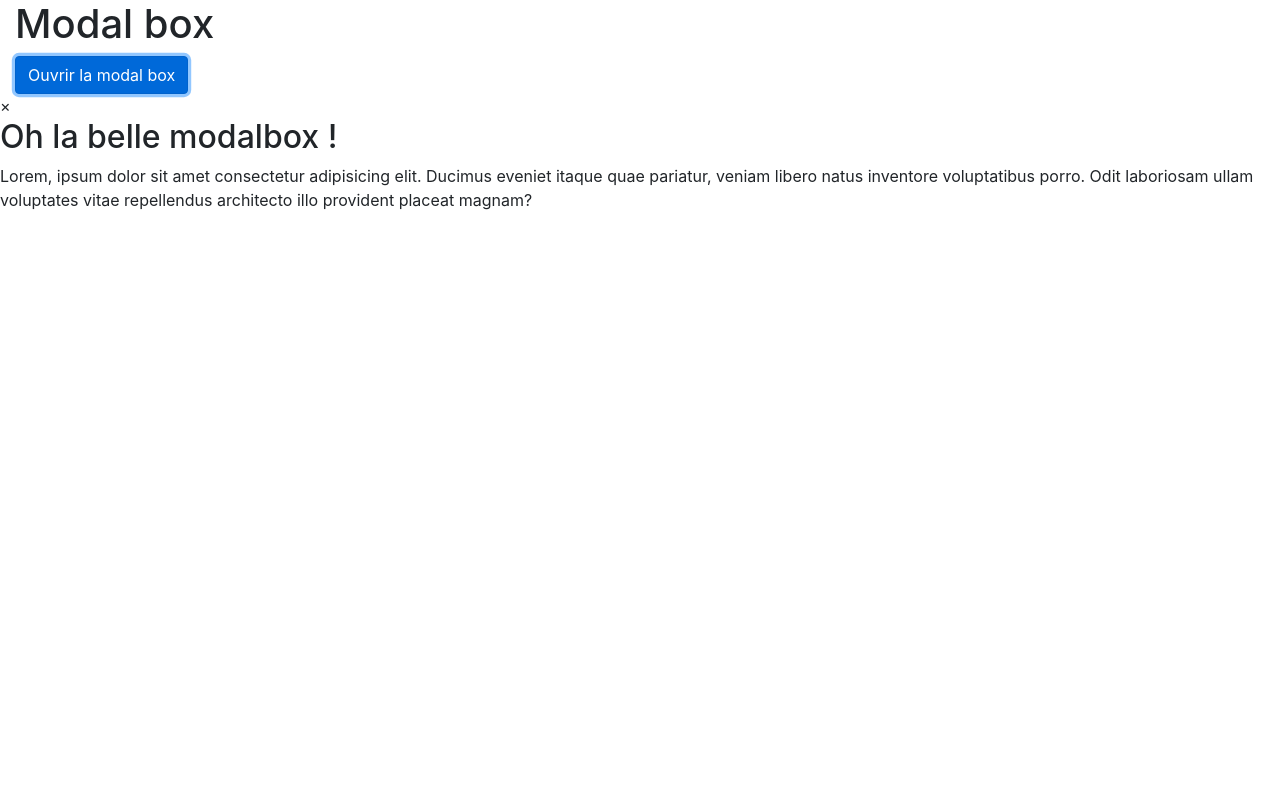
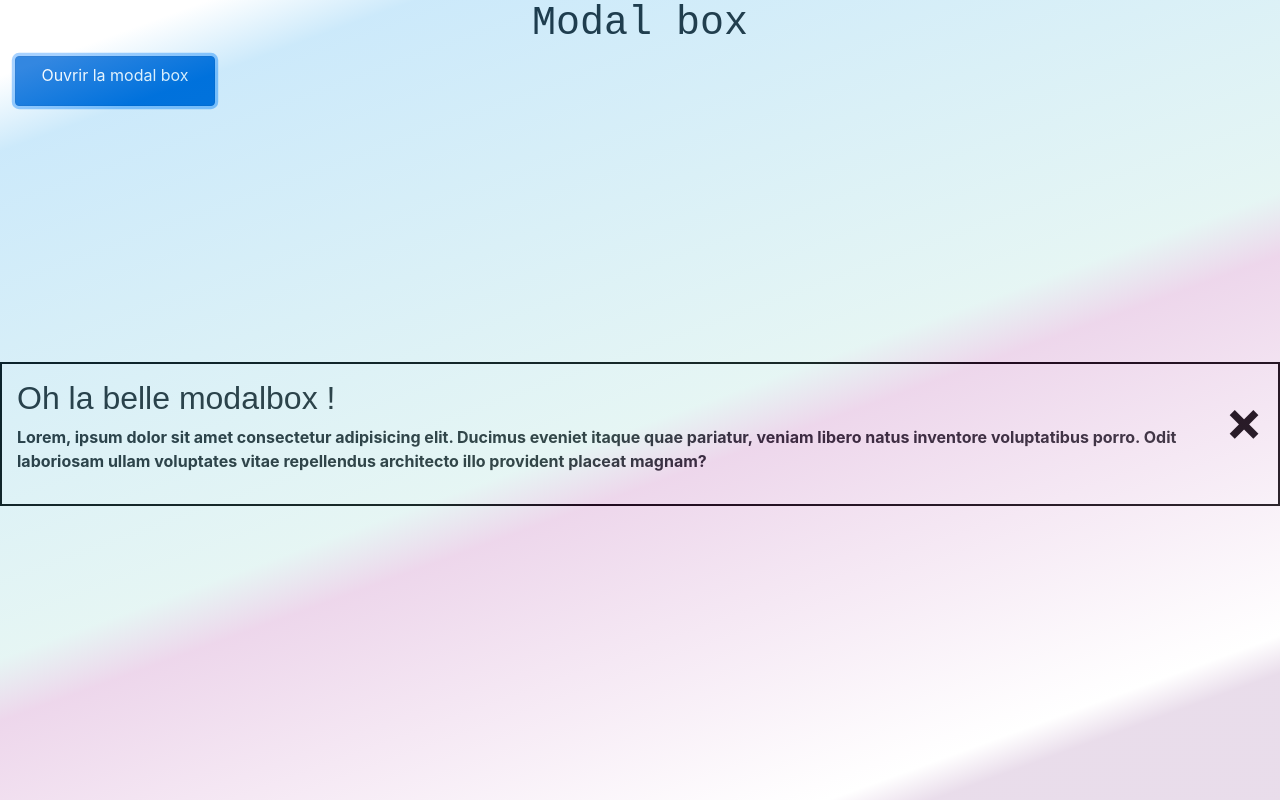
Before and after one commit to dwwm-istres/make-your-own-modal-box-Lowco972, a plain HTML site: page index.html in a window 1280 px wide. Both pictures are taken after a click on the link "Ouvrir la modal box". Drawn offline with nearby package versions, Linux system fonts and the light colour scheme.

Commit message:
Fichiers fournis par jaguar network

```diff
--- a/css/style.css
+++ b/css/style.css
@@ -1 +1,48 @@
 /* Ici les CSS */
+/*titre*/
+h1{
+    text-align: center;
+    font-size: 40px;
+    font-family: monospace;
+
+}
+/*ma modal*/
+#modalToggler{
+    background-color: rgb(0,0,0,);
+    background-color: rgba(0,0,0,0,4);
+    overflow: auto;
+    height: 50px;
+    width: 200px;
+}
+#modal{
+    margin: 20% auto;
+    padding: 15px;
+    border: 2px solid black;
+    width: auto;
+    display: none;
+    box-shadow: 25px,15px,10px;
+}
+/*btn fermé*/
+#close{
+    color:black;
+    float: right;
+    font-size: 3.5rem;
+    font-weight: bold;
+}
+#NouvelleCouleur{
+    position: absolute;
+    top: 0;
+    left: 0;
+    right: 0;
+    bottom: 0;
+    z-index: 5;
+    background-color:background-color: #ffffff;
+    background-image: linear-gradient(160deg, #ffffff 6%, #0093E9 12%, #80D0C7 52%, #a7369e 57%, #ffffff 87%, #91549a 90%);
+    display: none;
+    opacity: 0.2;
+}
+h2{
+    font-family: sans-serif;
+    size: 15px;
+
+}
--- a/index.html
+++ b/index.html
@@ -1,34 +1,51 @@
 <!DOCTYPE html>
 <html lang="en">
+
 <head>
     <meta charset="UTF-8">
     <meta name="viewport" content="width=device-width, initial-scale=1.0">
-    <link rel="stylesheet" href="https://cdn.jsdelivr.net/npm/bootstrap@4.5.3/dist/css/bootstrap.min.css" integrity="sha384-TX8t27EcRE3e/ihU7zmQxVncDAy5uIKz4rEkgIXeMed4M0jlfIDPvg6uqKI2xXr2" crossorigin="anonymous">
+    <link rel="stylesheet" href="https://cdn.jsdelivr.net/npm/bootstrap@4.5.3/dist/css/bootstrap.min.css"
+        integrity="sha384-TX8t27EcRE3e/ihU7zmQxVncDAy5uIKz4rEkgIXeMed4M0jlfIDPvg6uqKI2xXr2" crossorigin="anonymous">
     <link rel="stylesheet" href="./css/style.css">
     <title>Document</title>
 </head>
+
 <body>
     <div class="container-fluid">
         <div class="row">
+            <!--Titre-->
             <div class="col">
                 <h1>Modal box</h1>
             </div>
         </div>
+        <!--Ma modal-->
         <div class="row">
-            <div class="col">
-                <a id="modal-toggler" href="#" class='btn btn-primary'>Ouvrir la modal box</a>
+            <div class="col ">
+                <a id="modalToggler" href="#" class='btn btn-primary d-flex justify-content-center'
+                    onclick="PopUp">Ouvrir la
+                    modal box</a>
             </div>
         </div>
     </div>
+    <!--contenue de ma modal-->
     <div id="modal">
+        <!--close-->
         <span id="close" class="ferme">&times;</span>
+        <!--contenue -->
         <div class="titre-modal">
             <h2>Oh la belle modalbox !</h2>
         </div>
         <div class="body-modal">
-            <p>Lorem, ipsum dolor sit amet consectetur adipisicing elit. Ducimus eveniet itaque quae pariatur, veniam libero natus inventore voluptatibus porro. Odit laboriosam ullam voluptates vitae repellendus architecto illo provident placeat magnam?</p>
+            <p><b>Lorem, ipsum dolor sit amet consectetur adipisicing elit. Ducimus eveniet itaque quae pariatur, veniam
+                    libero natus inventore voluptatibus porro. Odit laboriosam ullam voluptates vitae repellendus
+                    architecto
+                    illo provident placeat magnam?</b></p>
         </div>
+    </div>
+    <div id="NouvelleCouleur">
+
     </div>
 </body>
 <script src="./js/app.js"></script>
+
 </html>
--- a/js/app.js
+++ b/js/app.js
@@ -2,6 +2,27 @@
 /*
  * Don't forget to comment code
 */
+// je commence par faire mes variable
+const PopUp = document.getElementById('modalToggler');
+const ContenuModal = document.getElementById('modal');
+const ChangeColor = document.getElementById('NouvelleCouleur');
+const CroixModal = document.getElementById('close');
+//function
+document.getElementById('modalToggler').addEventListener("click", function () {
+    ContenuModal.style.display = "block";
+    ChangeColor.style.display = "block";
+})
+
+document.getElementById('close').addEventListener('click', function () {
+    ContenuModal.style.display = "none";
+    ChangeColor.style.display = "none";
+})
+
+
+
+
+
+
 
 // Set, in a variable, the button that controls the display of the modal box  (#modal-toggler)
 
@@ -11,7 +32,6 @@
 
 // Create a new div element
 // Set the id for this new div element
-
 // Create a function named addOverlay which inserts a div, colored and lightly translucent in the page (#overlay).
 
 // Hook a lambda function to the click event on the button #modal-toggler.
```
